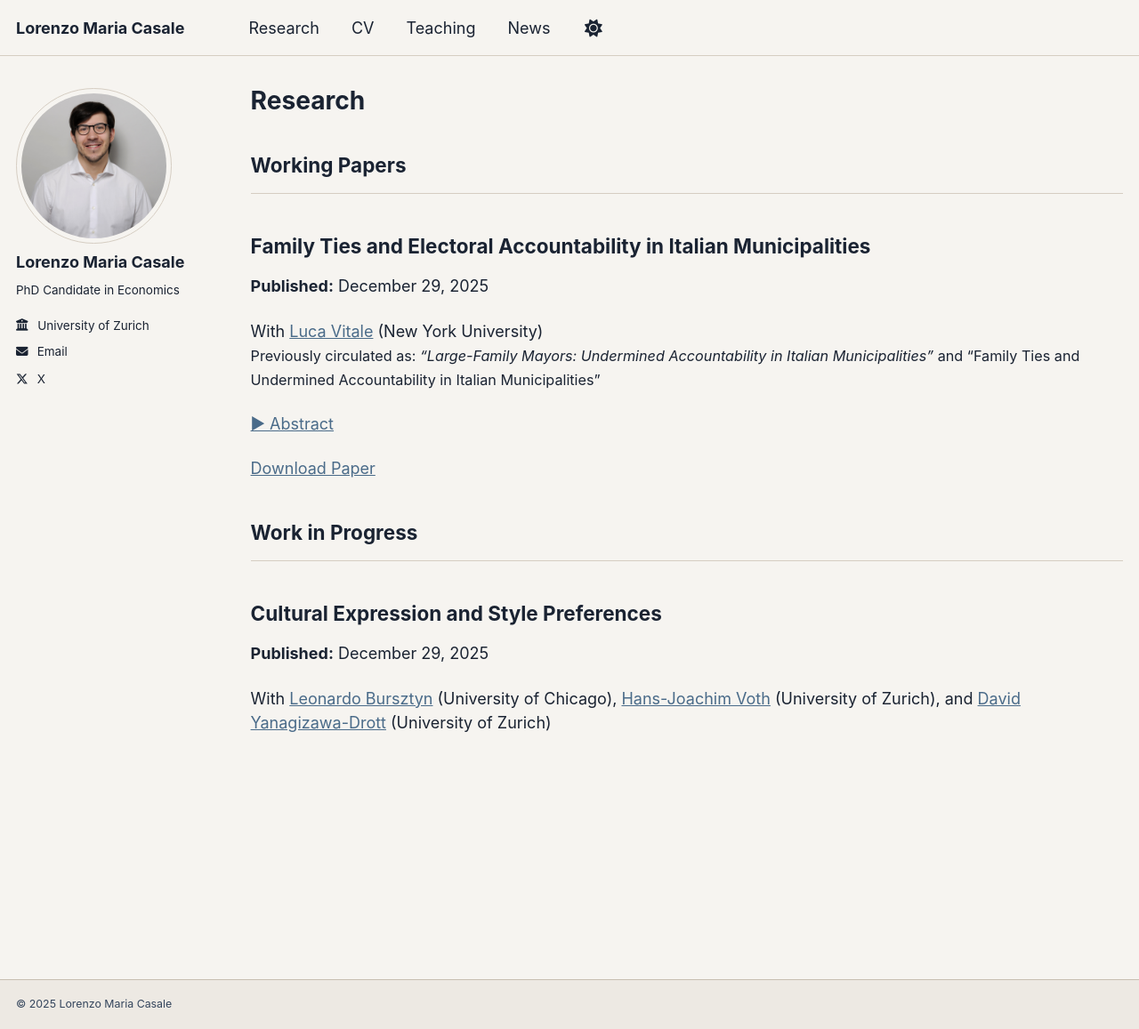
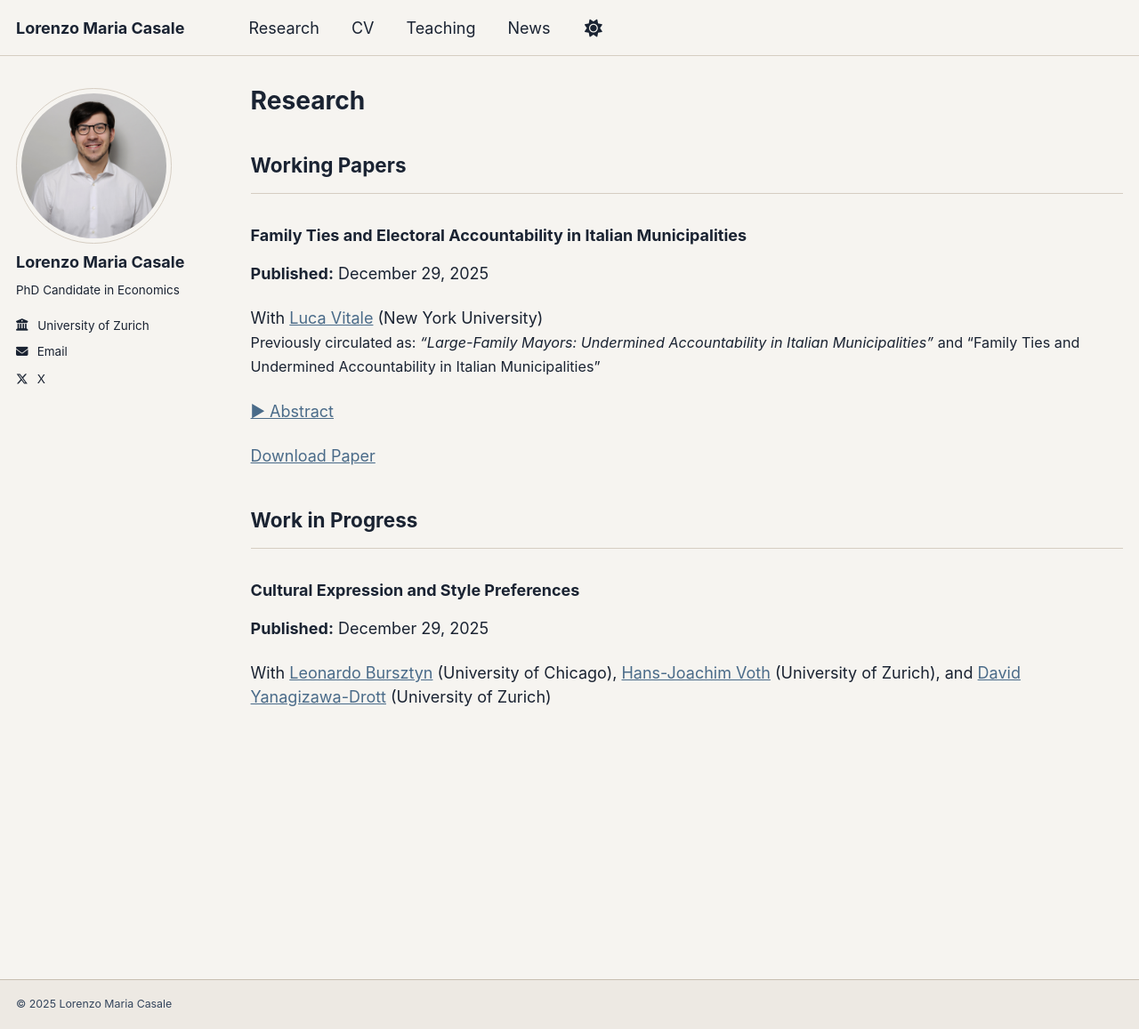
Before and after one commit to lorenzomariacasale/lorenzomariacasale.github.io, a Jekyll site: the page built from _pages/research.html, in a window 1280 px wide and 1157 px high. Shown: the whole window at 89% size. Built offline with Jekyll 4.4.1, drawn with Linux system fonts in a browser that asks for light colours.

Commit message:
Fourth Trial December

```diff
--- a/_sass/layout/_archive.scss
+++ b/_sass/layout/_archive.scss
@@ -42,6 +42,7 @@
 .archive__item-title {
   margin-bottom: 0.25em;
   font-family: $sans-serif-narrow;
+  font-size: $type-size-5;
 
   a + a {
     opacity: 0.5;
```
